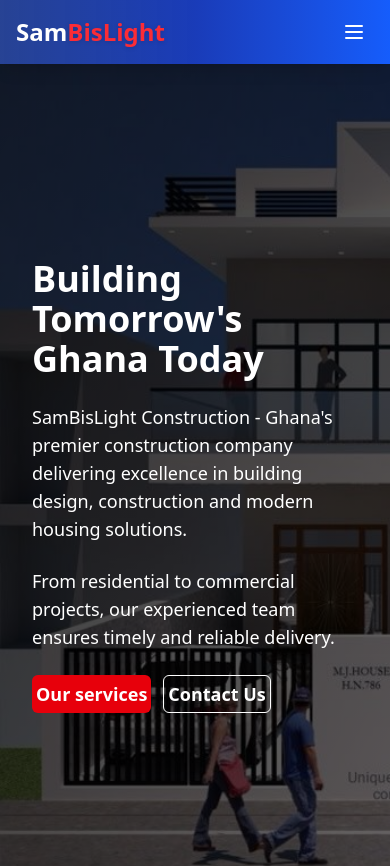
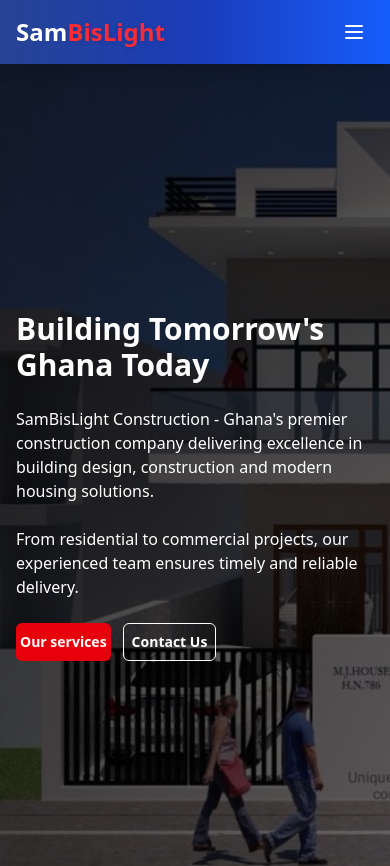
Before and after one commit to Obayaa/construction_website, a React (Vite) app: page / in a window 390 px wide. Shown: the top 866 px of the page. Built offline with nearby package versions, Linux system fonts and the light colour scheme.

Commit message:
style: update text sizes and spacing in Home component for improved readability and layout consistency across mobile and web interfaces

```diff
--- a/src/components/Home.jsx
+++ b/src/components/Home.jsx
@@ -9,30 +9,32 @@
         <div className="relative w-full bg-[url(assets/modern6.jpeg)] bg-local bg-no-repeat bg-cover">
             {/* Gradient overlay */}
             <div className="absolute inset-0 bg-gradient-to-br from-black/80 to-black/60 z-0" />
-            <div className="relative flex gap-6 flex-col max-w-7xl px-8 mx-auto text-white justify-center h-screen z-10">
+            <div className="relative flex gap-6 flex-col max-w-7xl px-4 lg:px-8 mx-auto text-white justify-center h-screen z-10">
                 {isMobile ?
+                // Mobile
                     <div className="flex gap-6 flex-col">
-                        <div className="lg:text-6xl text-4xl md:text-5xl font-bold lg:leading-20">Building Tomorrow's <br /> Ghana Today</div>
-                        <p className="text-lg">
+                        <div className="lg:text-6xl text-3xl md:text-5xl font-bold lg:leading-20">Building Tomorrow's <br /> Ghana Today</div>
+                        <p className="text-md lg:text-lg">
                             SamBisLight Construction - Ghana's premier construction company delivering excellence in building design, construction and modern housing solutions.
                         </p>
-                        <p className="text-lg">
+                        <p className="text-md lg:text-lg">
                             From residential to commercial projects, our experienced team ensures timely and reliable delivery.
                         </p>
                         <div className="flex gap-3 text-lg font-bold">
-                            <button type="button" className="bg-red-600 rounded-md p-1 lg:px-3 lg:py-2">Our services</button>
-                            <button className="border border-white-50 rounded-md p-1 lg:px-3 lg:py-2">Contact Us</button>
+                            <button type="button" className="bg-red-600 rounded-md text-sm lg:text-md p-1 lg:px-3 lg:py-2">Our services</button>
+                            <button className="border border-white-50 rounded-md p-2 text-sm lg:text-md lg:px-3 lg:py-2">Contact Us</button>
                         </div>
                     </div>
                     :
-                    <div className="flex gap-6 flex-col">
+                    // Web Interface
+                    <div className="flex gap-11 flex-col">
                         <Fade direction="left" duration={1000}>
                             <div className="lg:text-6xl text-4xl md:text-5xl font-bold lg:leading-20">Building Tomorrow's <br /> Ghana Today</div>
                         </Fade>
                         <Fade direction="right" duration={1000}>
                             <div className="flex flex-col gap-2">
                                 <p className="text-lg">
-                                    SamBisLight Construction - Ghana's premier construction company delivering excellence in building design, construction and modern housing solutions.
+                                    SamBisLight Construction - Ghana's premier construction company <br /> delivering excellence in building design, construction and modern housing solutions.
                                 </p>
                                 <p className="text-lg">
                                     From residential to commercial projects, our experienced team ensures timely and reliable delivery.
```
